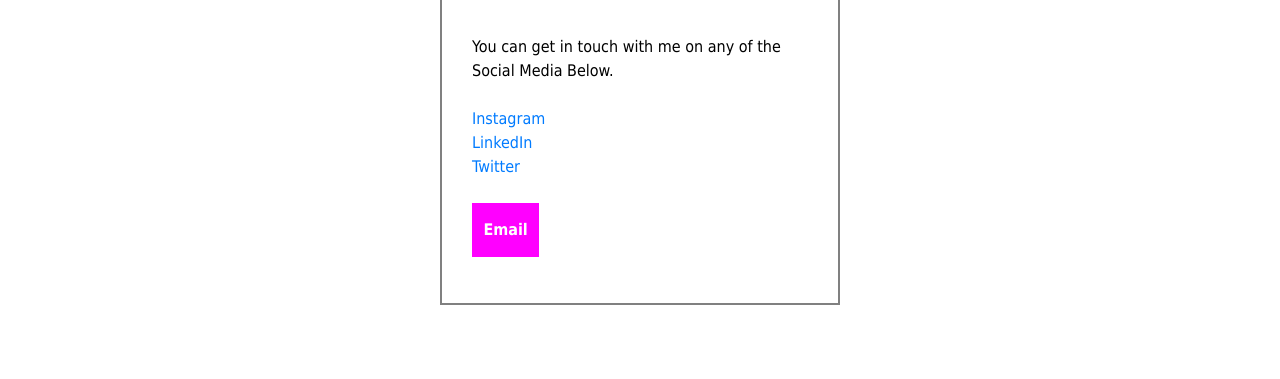
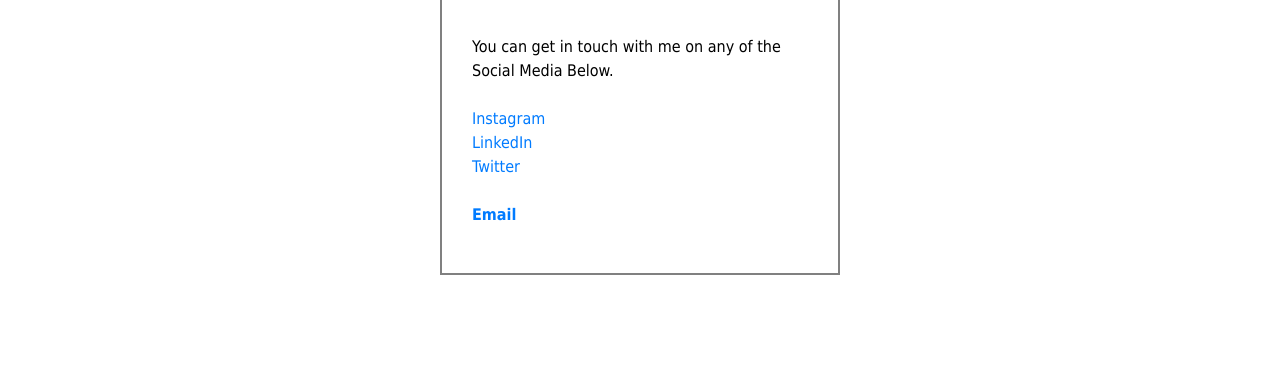
Before and after one commit to shuaibhossain/portfolio, a plain HTML site: page contacthire.html in a window 1280 px wide. Shown: the part 421-800 px from the top of the page. Drawn offline with nearby package versions, Linux system fonts and the light colour scheme.

Commit message:
Update contacthire.html

```diff
--- a/contacthire.html
+++ b/contacthire.html
@@ -271,7 +271,7 @@
 <a href="https://www.linkedin.com/in/shuaibsiam/" >LinkedIn</a><br>
 <a href="https://twitter.com/shuaibsiam2006" >Twitter</a><br><br>
 
-<b><a href="#maiil" class="menu-heading" data-toggle="collapse">Email</a></b>
+<b><a href="#maiil" data-toggle="collapse">Email</a></b>
 
 <div class="text-center collapse" id="maiil">
   <p>2006shuaibhossain@gmail.com</p>
```
